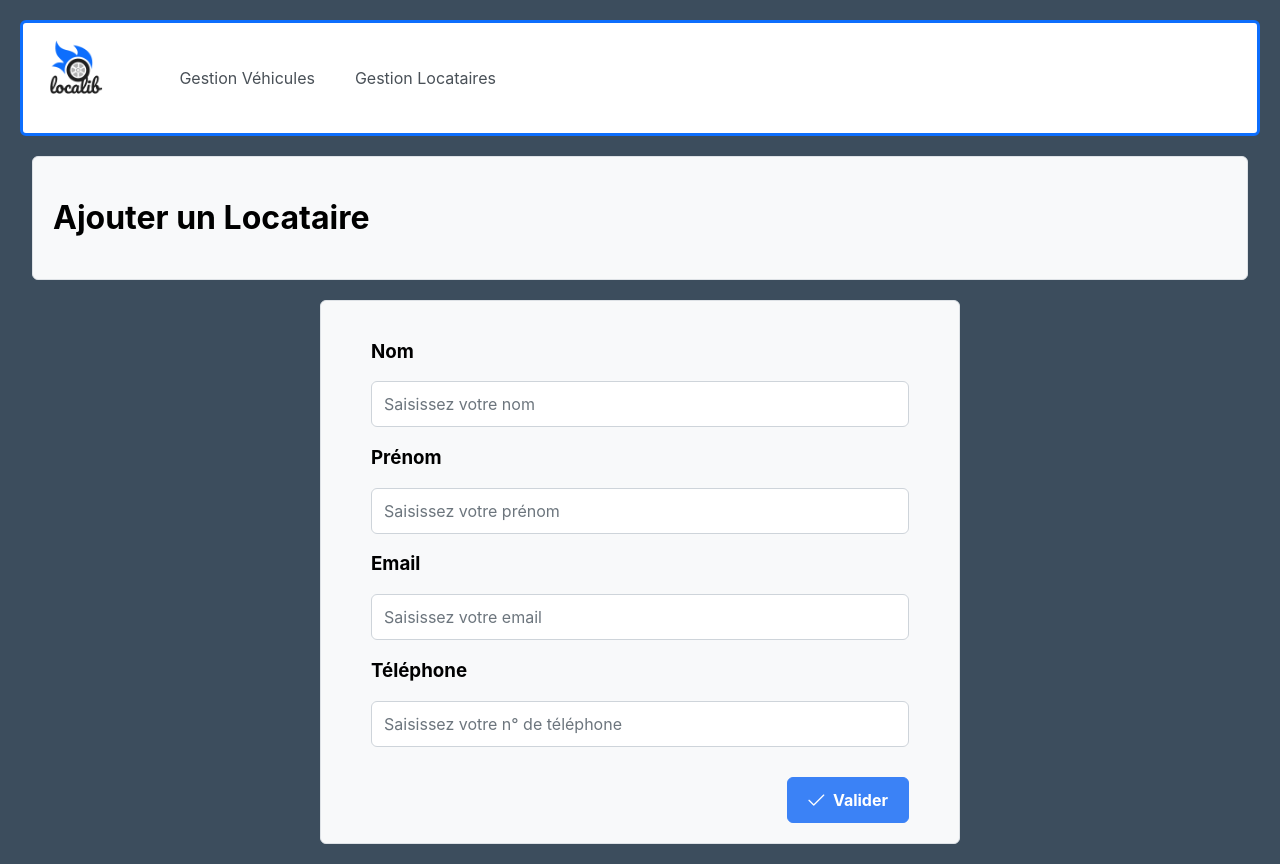
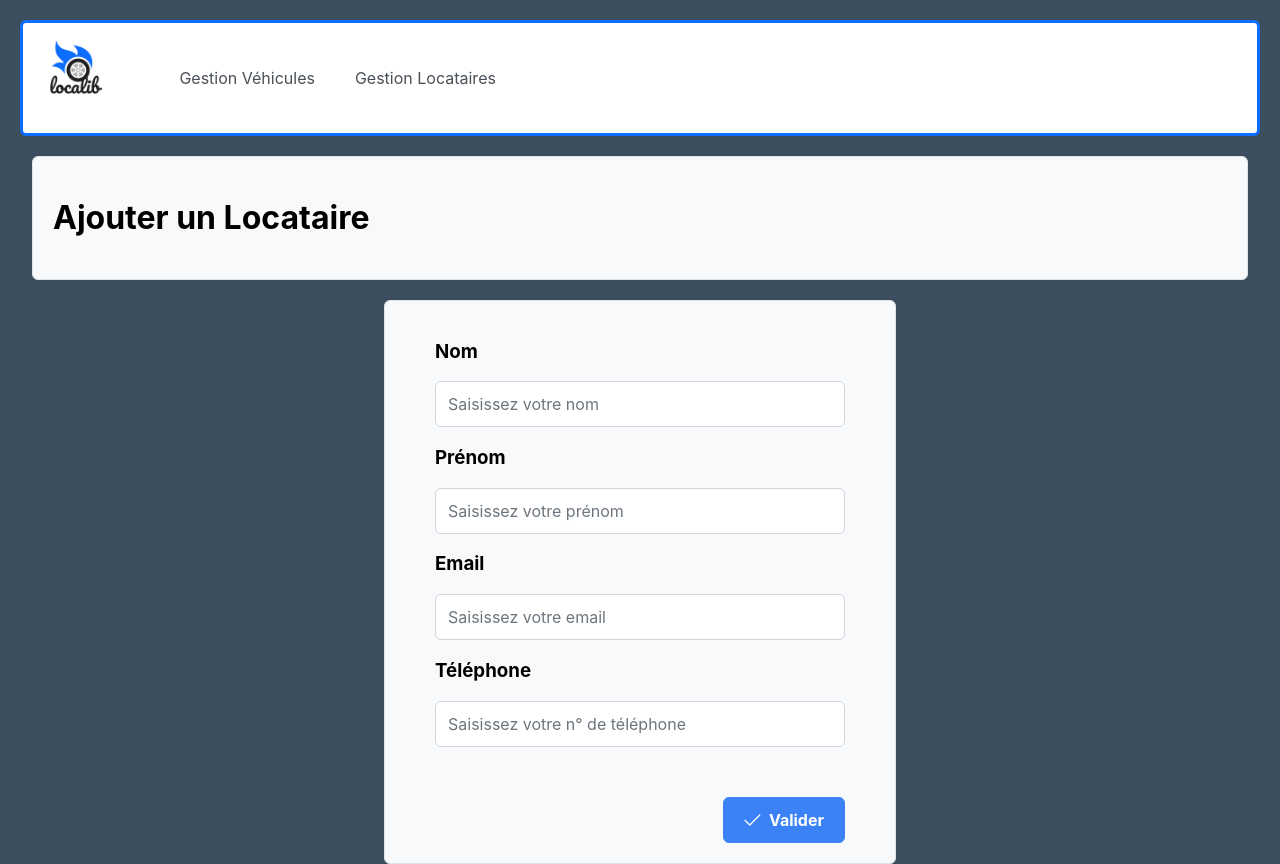
Before and after one commit to Remi-Debu/Localib-FrontEnd, a React (Create React App) app: page /gestion-locataires/ajouter in a window 1280 px wide. Built offline with nearby package versions, Linux system fonts and the light colour scheme.

Commit message:
modif de style sur les formulaire

```diff
--- a/src/pages/locataire/locataire.css
+++ b/src/pages/locataire/locataire.css
@@ -1,5 +1,5 @@
 .form-locataire {
-    width: 50%;
+    width: 40%;
     margin: 0 auto 0 auto;
     padding: 20px 50px;
     border: 1px solid #dee2e6;
@@ -10,7 +10,7 @@
 .champ-locataire {
     display: flex;
     flex-direction: column;
-    margin-bottom: 30px;
+    margin-bottom: 50px;
 }
 
 .submit-locataire {
--- a/src/pages/vehicule/vehicule.css
+++ b/src/pages/vehicule/vehicule.css
@@ -10,7 +10,7 @@
 .champ-vehicule {
     display: flex;
     justify-content: center;
-    margin-bottom: 30px;
+    margin-bottom: 50px;
 }
 
 .submit-vehicule {
@@ -29,3 +29,19 @@
 .field-radiobutton {
     margin-bottom: 10px;
 }
+
+#marque {
+    width: 70%;
+}
+
+#modele {
+    width: 70%;
+}
+
+#immatriculation {
+    width: 70%;
+}
+
+#prix {
+    width: 70%;
+}
```
